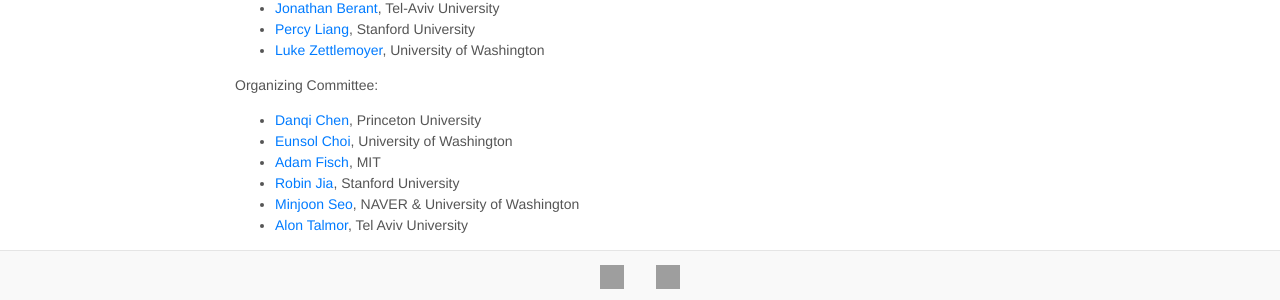
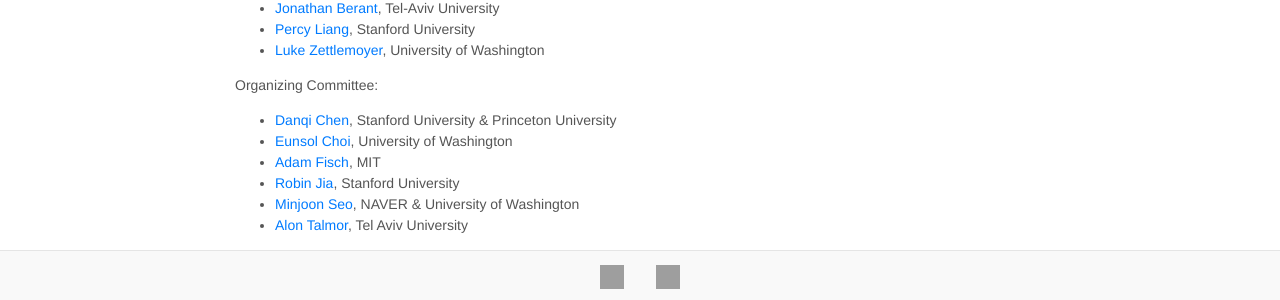
Before and after one commit to mrqa/mrqa.github.io, a Jekyll site: the page built from index.md, in a window 1280 px wide. Shown: the part 888-1188 px from the top of the page. Built offline with Jekyll 4.4.1, drawn with Linux system fonts in a browser that asks for light colours; nearby versions of some CDN libraries; grey boxes are pictures that could not be loaded.

Commit message:
Danqi's affiliation

```diff
--- a/index.md
+++ b/index.md
@@ -51,7 +51,7 @@ Steering Committee:
 - [Luke Zettlemoyer](https://www.cs.washington.edu/people/faculty/lsz), University of Washington
 
 Organizing Committee:
-- [Danqi Chen](http://cs.stanford.edu/people/danqi/), Princeton University
+- [Danqi Chen](http://cs.stanford.edu/people/danqi/), Stanford University & Princeton University
 - [Eunsol Choi](https://homes.cs.washington.edu/~eunsol/home.html), University of Washington
 - [Adam Fisch](https://people.csail.mit.edu/fisch/), MIT
 - [Robin Jia](http://stanford.edu/~robinjia/), Stanford University
```
Also changed, not shown: organization.md (+1 -1 lines).
